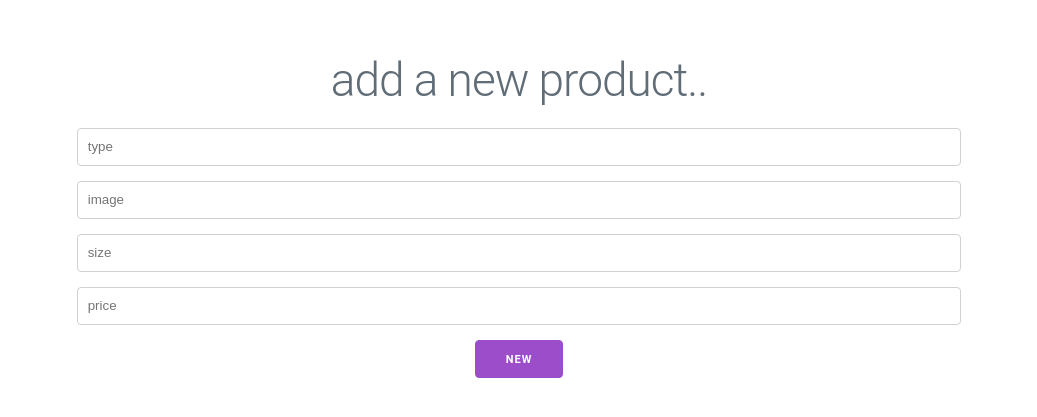
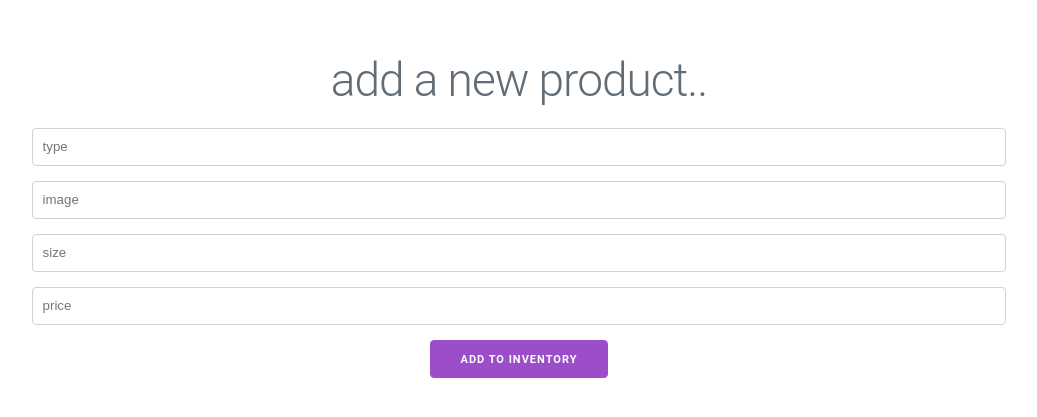
Before and after one commit to a1g23/maxcraft_frontend, a React (Vite) app: page /new in a window 1280 px wide. Shown: the part 167-584 px from the top of the page, without its empty margins (121-1158 px from the left). Built offline with nearby package versions, Linux system fonts and the light colour scheme; no server answers.

Commit message:
end of Tuesday night

```diff
--- a/src/pages/Create.jsx
+++ b/src/pages/Create.jsx
@@ -11,7 +11,7 @@ const Create = (props) => {
                     <input type="text" id="image" name="image" placeholder="image"/>
                     <input type="text" id="size" name="size" placeholder="size"/>
                     <input type="number" id="price" name="price" placeholder="price"/>
-                    <button>New</button>
+                    <button>Add to Inventory</button>
             </Form>
 
         </div>
--- a/src/pages/Show.jsx
+++ b/src/pages/Show.jsx
@@ -7,6 +7,7 @@ const Show = (props) => {
     return(
         <div>
             <h4>{product.type}</h4>
+            <img src={product.image} alt="product image"></img>
 
             {/* we want this to truly delete */}
             <Form action={`/delete/${id}/`} method="POST">
```
